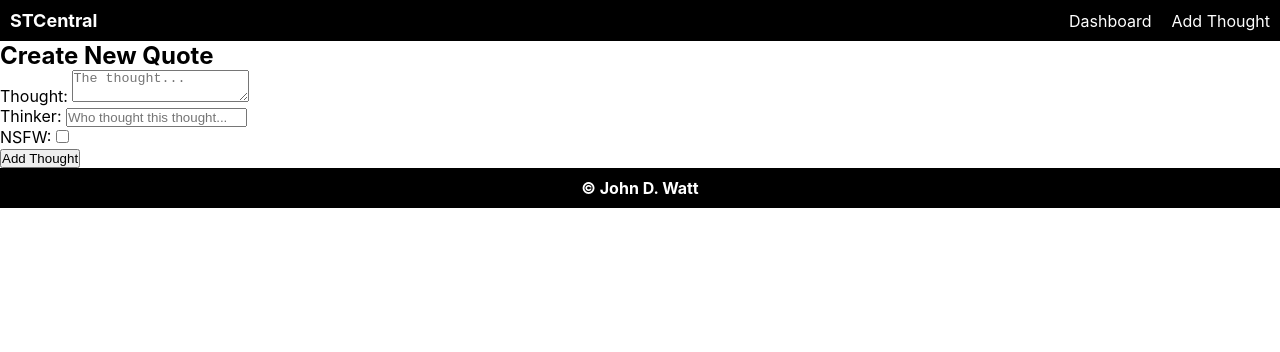
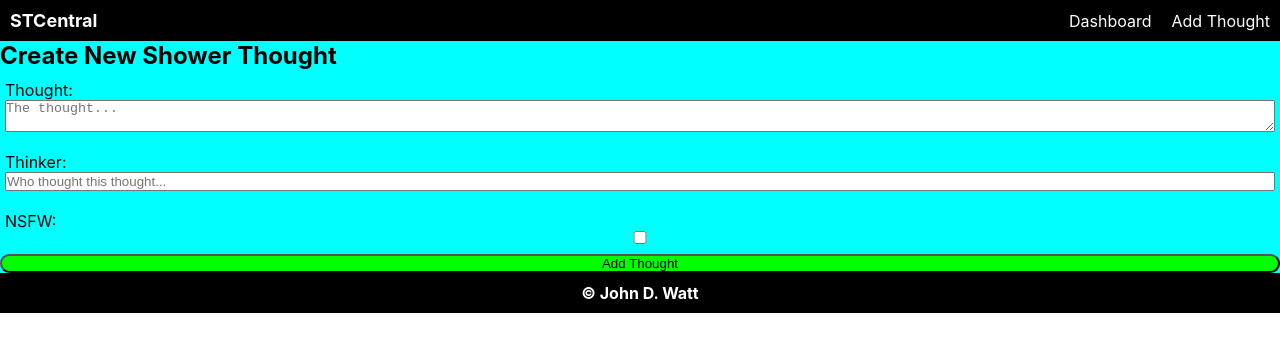
Before and after one commit to johndwatt/shower-thoughts-frontend, a React (Create React App) app: page /dashboard/add in a window 1280 px wide. Shown: the top 352 px of the page. Built offline with nearby package versions, Linux system fonts and the light colour scheme.

Commit message:
adds temp styling to form

```diff
--- a/src/pages/Create.js
+++ b/src/pages/Create.js
@@ -43,7 +43,7 @@ function Create(props) {
 
     return (
         <div className='form-container'>
-            <h2>Create New Quote</h2>
+            <h2>Create New Shower Thought</h2>
             <form onSubmit={handleSubmit} className='form' >
                 <div className='input-container'>
                     <label>Thought: </label>
--- a/src/styles/Form.css
+++ b/src/styles/Form.css
@@ -0,0 +1,23 @@
+.form-container {
+    background-color: aqua;
+}
+
+.form {
+    display: flex;
+    flex-direction: column;
+    justify-content: center;
+}
+
+.input-container {
+    display: flex;
+    flex-direction: column;
+    margin: 10px 5px;
+}
+
+.form-submit {
+    display: flex;
+    justify-content: center;
+    align-items: center;
+    background-color: lime;
+    border-radius: 35px;
+}
```
